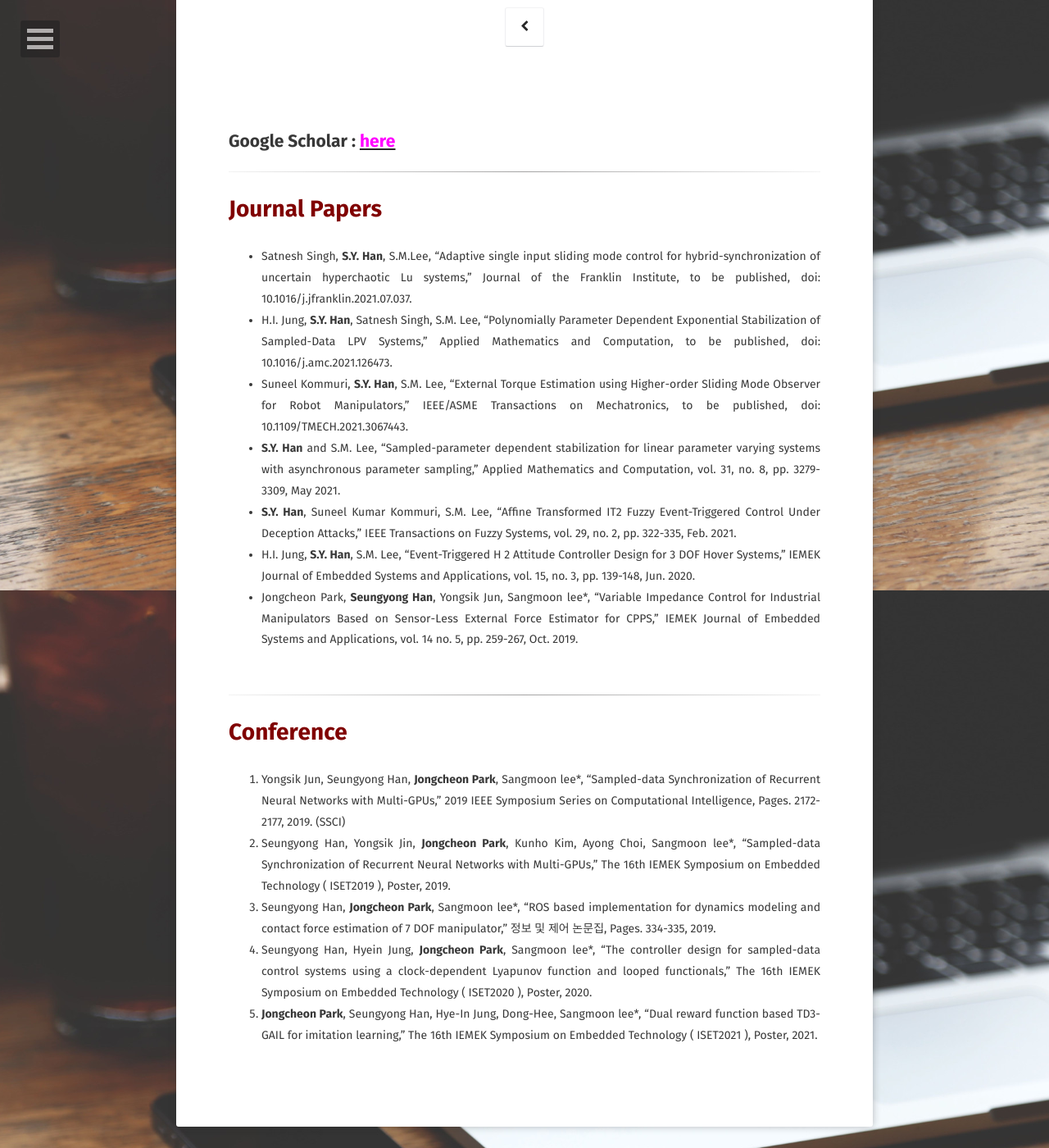
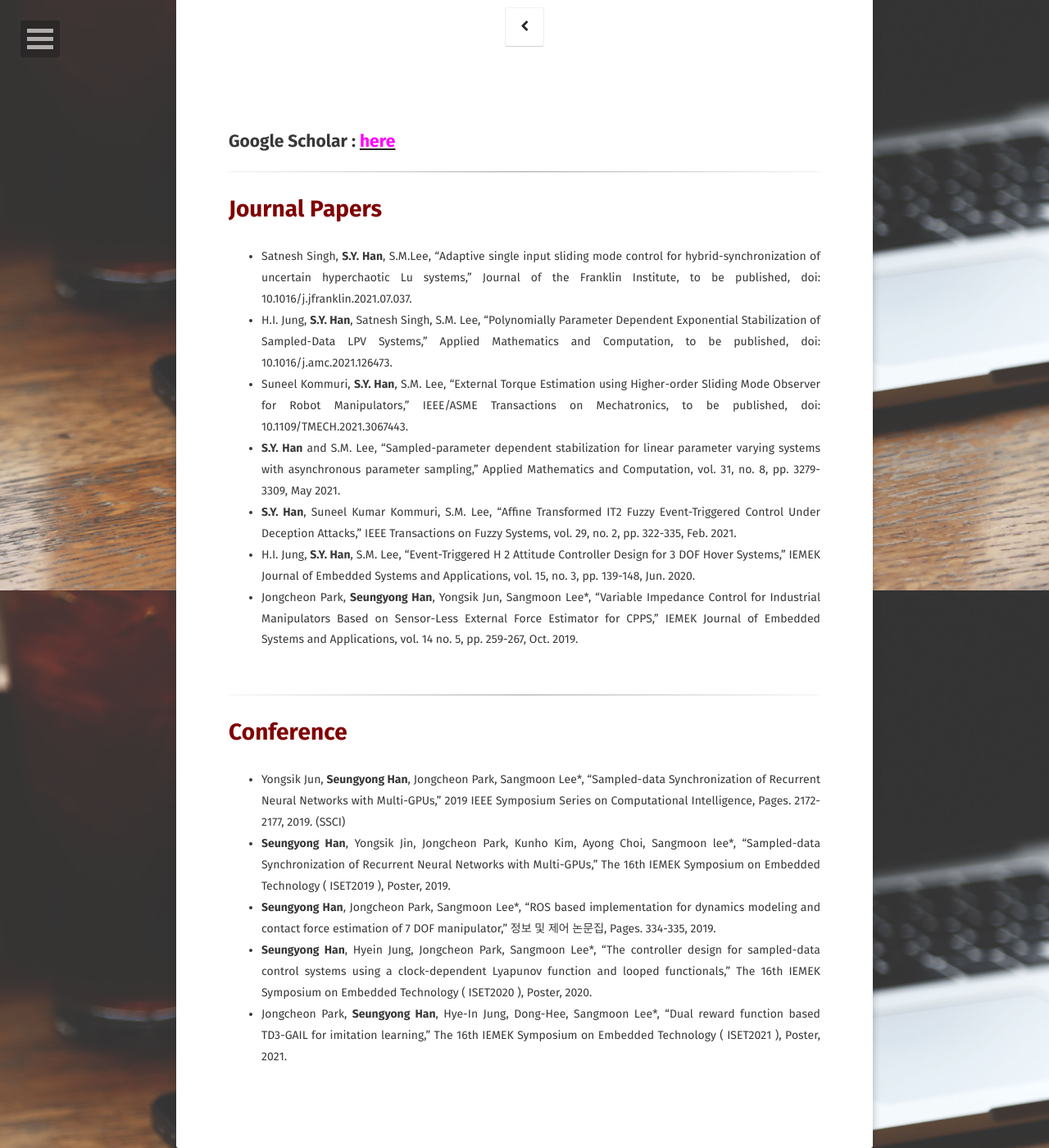
Before and after one commit to Expert-Han/Expert-Han.github.io, a Jekyll site: the page built from papers/index.md, in a window 1280 px wide and 1400 px high, scrolled down 180 px. Shown: the whole window at 82% size. Built offline with Jekyll 4.4.1, drawn with Linux system fonts in a browser that asks for light colours; some web fonts are replaced; part of the change alters nothing that is shown.

```diff
--- a/papers/index.md
+++ b/papers/index.md
@@ -22,7 +22,7 @@ IEEE/ASME Transactions on Mechatronics, to be published, doi: 10.1109/TMECH.2021
 Applied Mathematics and Computation, vol. 31, no. 8, pp. 3279-3309, May 2021.
 - **S.Y. Han**, Suneel Kumar Kommuri, S.M. Lee, "Affine Transformed IT2 Fuzzy Event-Triggered Control Under Deception Attacks," IEEE Transactions on Fuzzy Systems, vol. 29, no. 2, pp. 322-335, Feb. 2021.
 - H.I. Jung, **S.Y. Han**, S.M. Lee, "Event-Triggered H 2 Attitude Controller Design for 3 DOF Hover Systems," IEMEK Journal of Embedded Systems and Applications, vol. 15, no. 3, pp. 139-148, Jun. 2020.
-- Jongcheon Park, **Seungyong Han**, Yongsik Jun, Sangmoon lee*, "Variable Impedance Control for Industrial Manipulators Based on Sensor-Less External Force Estimator for CPPS," IEMEK Journal of Embedded Systems and Applications, vol. 14 no. 5, pp. 259-267, Oct. 2019.
+- Jongcheon Park, **Seungyong Han**, Yongsik Jun, Sangmoon Lee*, "Variable Impedance Control for Industrial Manipulators Based on Sensor-Less External Force Estimator for CPPS," IEMEK Journal of Embedded Systems and Applications, vol. 14 no. 5, pp. 259-267, Oct. 2019.
 
 
 <br>
@@ -30,10 +30,10 @@ Applied Mathematics and Computation, vol. 31, no. 8, pp. 3279-3309, May 2021.
 ---
 
 # <span style="color:#800000">Conference</span>
-1.  Yongsik Jun, Seungyong Han, **Jongcheon Park**, Sangmoon lee*, "Sampled-data Synchronization of Recurrent Neural Networks with Multi-GPUs," 2019 IEEE Symposium Series on Computational Intelligence, Pages. 2172-2177, 2019. (SSCI)
-2. Seungyong Han, Yongsik Jin, **Jongcheon Park**, Kunho Kim, Ayong Choi, Sangmoon lee*, "Sampled-data Synchronization of Recurrent Neural Networks with Multi-GPUs," The 16th IEMEK Symposium on Embedded Technology ( ISET2019 ), Poster, 2019.
-3. Seungyong Han, **Jongcheon Park**, Sangmoon lee*, "ROS based implementation for dynamics modeling and contact force estimation of 7 DOF manipulator," 정보 및 제어 논문집, Pages. 334-335, 2019.
-4. Seungyong Han, Hyein Jung, **Jongcheon Park**, Sangmoon lee*, "The controller design for sampled-data control systems using a clock-dependent Lyapunov function and looped functionals," The 16th IEMEK Symposium on Embedded Technology ( ISET2020 ), Poster, 2020.
-5. **Jongcheon Park**, Seungyong Han, Hye-In Jung, Dong-Hee, Sangmoon lee*, "Dual reward function based TD3-GAIL for imitation learning," The 16th IEMEK Symposium on Embedded Technology ( ISET2021 ), Poster, 2021.
+-  Yongsik Jun, **Seungyong Han**, Jongcheon Park, Sangmoon Lee*, "Sampled-data Synchronization of Recurrent Neural Networks with Multi-GPUs," 2019 IEEE Symposium Series on Computational Intelligence, Pages. 2172-2177, 2019. (SSCI)
+- **Seungyong Han**, Yongsik Jin, Jongcheon Park, Kunho Kim, Ayong Choi, Sangmoon lee*, "Sampled-data Synchronization of Recurrent Neural Networks with Multi-GPUs," The 16th IEMEK Symposium on Embedded Technology ( ISET2019 ), Poster, 2019.
+- **Seungyong Han**, Jongcheon Park, Sangmoon Lee*, "ROS based implementation for dynamics modeling and contact force estimation of 7 DOF manipulator," 정보 및 제어 논문집, Pages. 334-335, 2019.
+- **Seungyong Han**, Hyein Jung, Jongcheon Park, Sangmoon Lee*, "The controller design for sampled-data control systems using a clock-dependent Lyapunov function and looped functionals," The 16th IEMEK Symposium on Embedded Technology ( ISET2020 ), Poster, 2020.
+- Jongcheon Park, **Seungyong Han**, Hye-In Jung, Dong-Hee, Sangmoon Lee*, "Dual reward function based TD3-GAIL for imitation learning," The 16th IEMEK Symposium on Embedded Technology ( ISET2021 ), Poster, 2021.
 
 <br>
```
